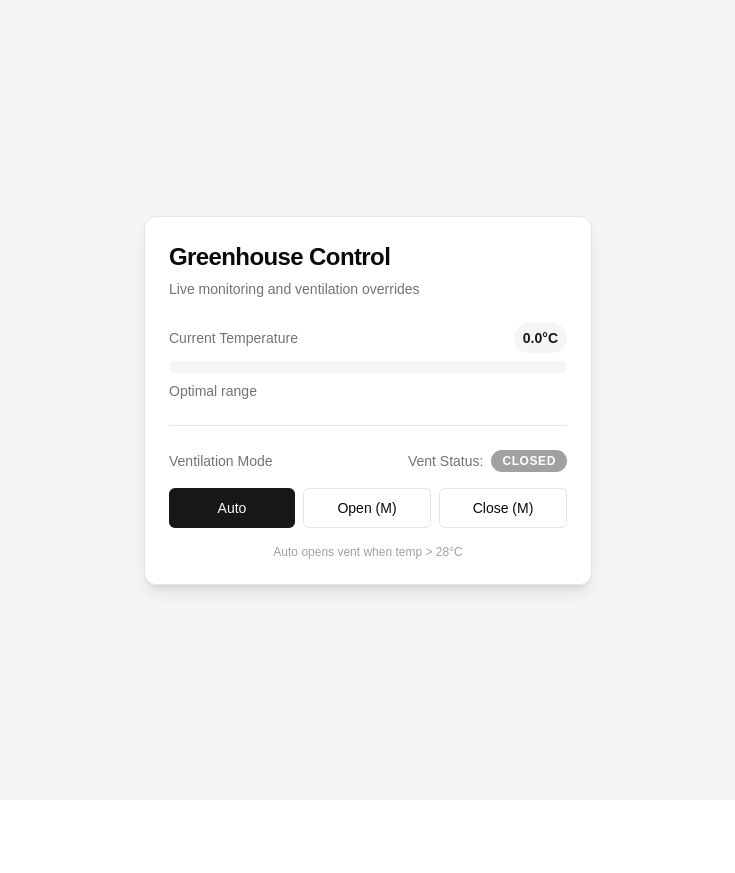
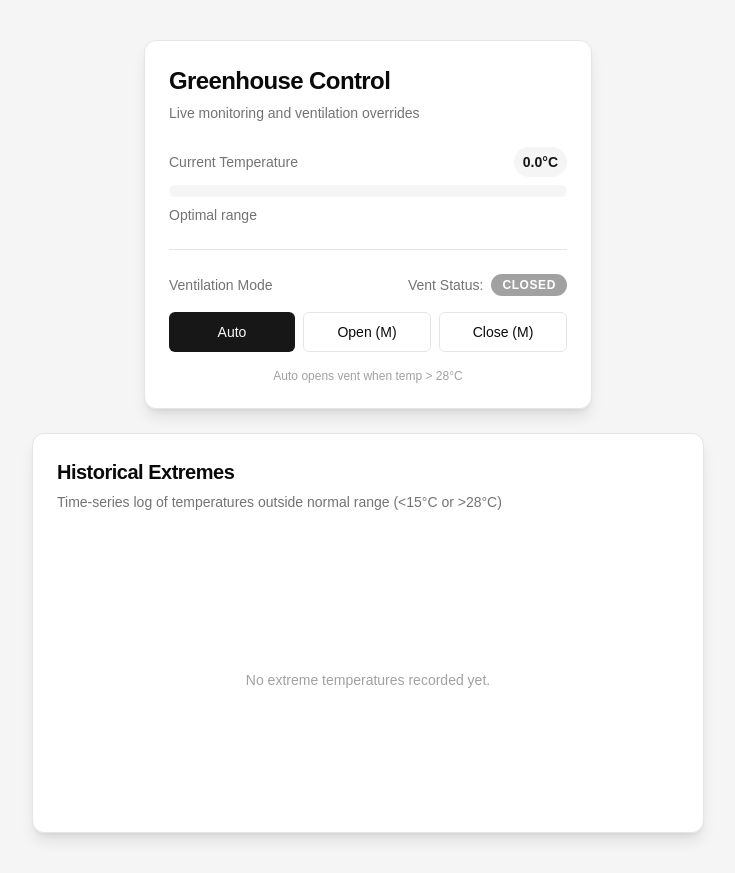
Before and after one commit to Dave-ndichuh/GreenControl, a Next.js app: page / in a window 1280 px wide. Shown: the whole page, without its empty margins (272-1007 px from the left). Before the commit the page ends 800 px from the top, so only its background shows below. Built offline with nearby package versions, Linux system fonts and the light colour scheme; no server answers; the database is empty.

Commit message:
feat: Add historical extreme temperature logging and chart visualization

```diff
--- a/src/app/page.tsx
+++ b/src/app/page.tsx
@@ -5,15 +5,22 @@ import { Card, CardContent, CardDescription, CardHeader, CardTitle } from '@/com
 import { Button } from '@/components/ui/button';
 import { Badge } from '@/components/ui/badge';
 import { Progress } from '@/components/ui/progress';
+import { LineChart, Line, XAxis, YAxis, CartesianGrid, Tooltip, ResponsiveContainer, ReferenceLine } from 'recharts';
 
 export default function DashboardPage() {
-  const { temperature, mode, updateMode } = useGreenhouseSync();
+  const { temperature, mode, updateMode, extremes } = useGreenhouseSync();
 
   const isHighTemp = temperature > 28.0;
   const isVentOpen = mode === 'O' || (mode === 'A' && isHighTemp);
 
+  const formatTime = (timestamp: number) => {
+    return new Date(timestamp).toLocaleTimeString([], { hour: '2-digit', minute: '2-digit' });
+  };
+
   return (
-    <div className="min-h-screen bg-neutral-100 flex items-center justify-center p-4">
+    <div className="min-h-screen bg-neutral-100 flex flex-col items-center py-10 px-4 space-y-6">
+
+      {/* Control Card */}
       <Card className="w-full max-w-md shadow-lg">
         <CardHeader>
           <CardTitle className="text-2xl font-bold">Greenhouse Control</CardTitle>
@@ -84,6 +91,53 @@ export default function DashboardPage() {
           </div>
         </CardContent>
       </Card>
+
+      {/* Historical Extremes Chart */}
+      <Card className="w-full max-w-2xl shadow-lg">
+        <CardHeader>
+          <CardTitle className="text-xl font-bold">Historical Extremes</CardTitle>
+          <CardDescription>Time-series log of temperatures outside normal range (&lt;15&deg;C or &gt;28&deg;C)</CardDescription>
+        </CardHeader>
+        <CardContent>
+          <div className="h-64 w-full mt-4">
+            {extremes.length > 0 ? (
+              <ResponsiveContainer width="100%" height="100%">
+                <LineChart data={extremes} margin={{ top: 5, right: 20, left: -20, bottom: 5 }}>
+                  <CartesianGrid strokeDasharray="3 3" opacity={0.5} />
+                  <XAxis
+                    dataKey="timestamp"
+                    tickFormatter={formatTime}
+                    tick={{ fontSize: 12, fill: '#888' }}
+                  />
+                  <YAxis
+                    domain={['auto', 'auto']}
+                    tick={{ fontSize: 12, fill: '#888' }}
+                  />
+                  <Tooltip
+                    labelFormatter={(label) => formatTime(label as number)}
+                    formatter={(value: number) => [`${value}°C`, 'Temperature']}
+                  />
+                  <ReferenceLine y={28} stroke="red" strokeDasharray="3 3" />
+                  <ReferenceLine y={15} stroke="blue" strokeDasharray="3 3" />
+                  <Line
+                    type="monotone"
+                    dataKey="temperature"
+                    stroke="#171717"
+                    strokeWidth={2}
+                    dot={{ r: 4, fill: '#171717' }}
+                    activeDot={{ r: 6 }}
+                  />
+                </LineChart>
+              </ResponsiveContainer>
+            ) : (
+              <div className="h-full flex items-center justify-center text-neutral-400 text-sm">
+                No extreme temperatures recorded yet.
+              </div>
+            )}
+          </div>
+        </CardContent>
+      </Card>
+
     </div>
   );
 }
--- a/src/hooks/useGreenhouseSync.ts
+++ b/src/hooks/useGreenhouseSync.ts
@@ -4,9 +4,17 @@ import { database } from '@/lib/firebase';
 
 export type Mode = 'A' | 'O' | 'C';
 
+export interface ExtremeData {
+  id: string;
+  temperature: number;
+  type: 'HIGH' | 'LOW';
+  timestamp: number;
+}
+
 export function useGreenhouseSync() {
   const [temperature, setTemperature] = useState<number>(0);
   const [mode, setMode] = useState<Mode>('A');
+  const [extremes, setExtremes] = useState<ExtremeData[]>([]);
 
   // Listen to temperature
   useEffect(() => {
@@ -22,7 +30,7 @@ export function useGreenhouseSync() {
     return () => unsubscribeTemp();
   }, []);
 
-  // Listen to mode from Firebase as well (so it syncs if another client changes it)
+  // Listen to mode from Firebase
   useEffect(() => {
     const modeRef = ref(database, 'greenhouse/mode');
 
@@ -34,6 +42,28 @@ export function useGreenhouseSync() {
     });
 
     return () => unsubscribeMode();
+  }, []);
+
+  // Listen to historical extremes
+  useEffect(() => {
+    const extremesRef = ref(database, 'greenhouse/history/extremes');
+
+    const unsubscribeExtremes = onValue(extremesRef, (snapshot) => {
+      const data = snapshot.val();
+      if (data) {
+        // Convert object to array and sort by timestamp
+        const extremesArray = Object.keys(data).map(key => ({
+          id: key,
+          ...data[key]
+        })).sort((a, b) => a.timestamp - b.timestamp);
+
+        setExtremes(extremesArray);
+      } else {
+        setExtremes([]);
+      }
+    });
+
+    return () => unsubscribeExtremes();
   }, []);
 
   const updateMode = async (newMode: Mode) => {
@@ -48,5 +78,5 @@ export function useGreenhouseSync() {
     }
   };
 
-  return { temperature, mode, updateMode };
+  return { temperature, mode, updateMode, extremes };
 }
```
Also changed, not shown: 2 other files (tests, documents, lock files or other folders).
